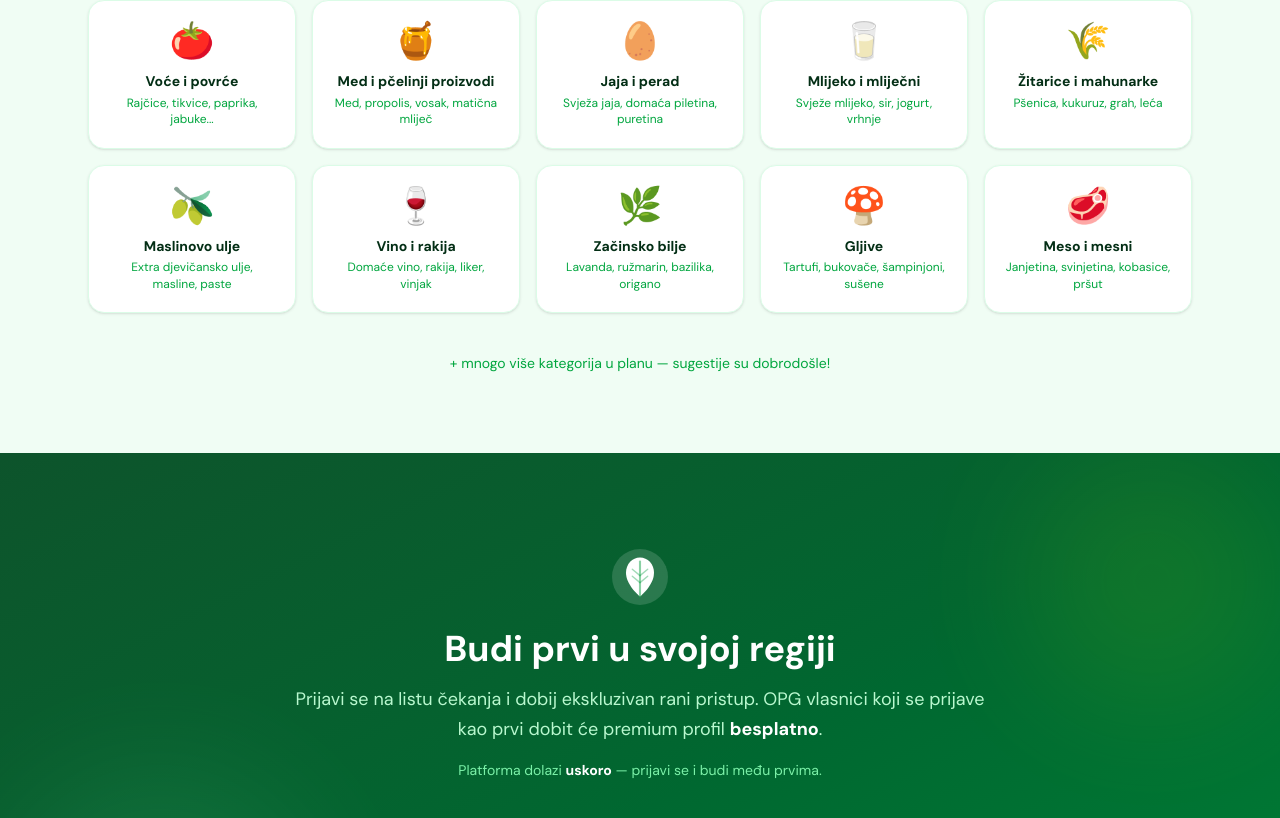
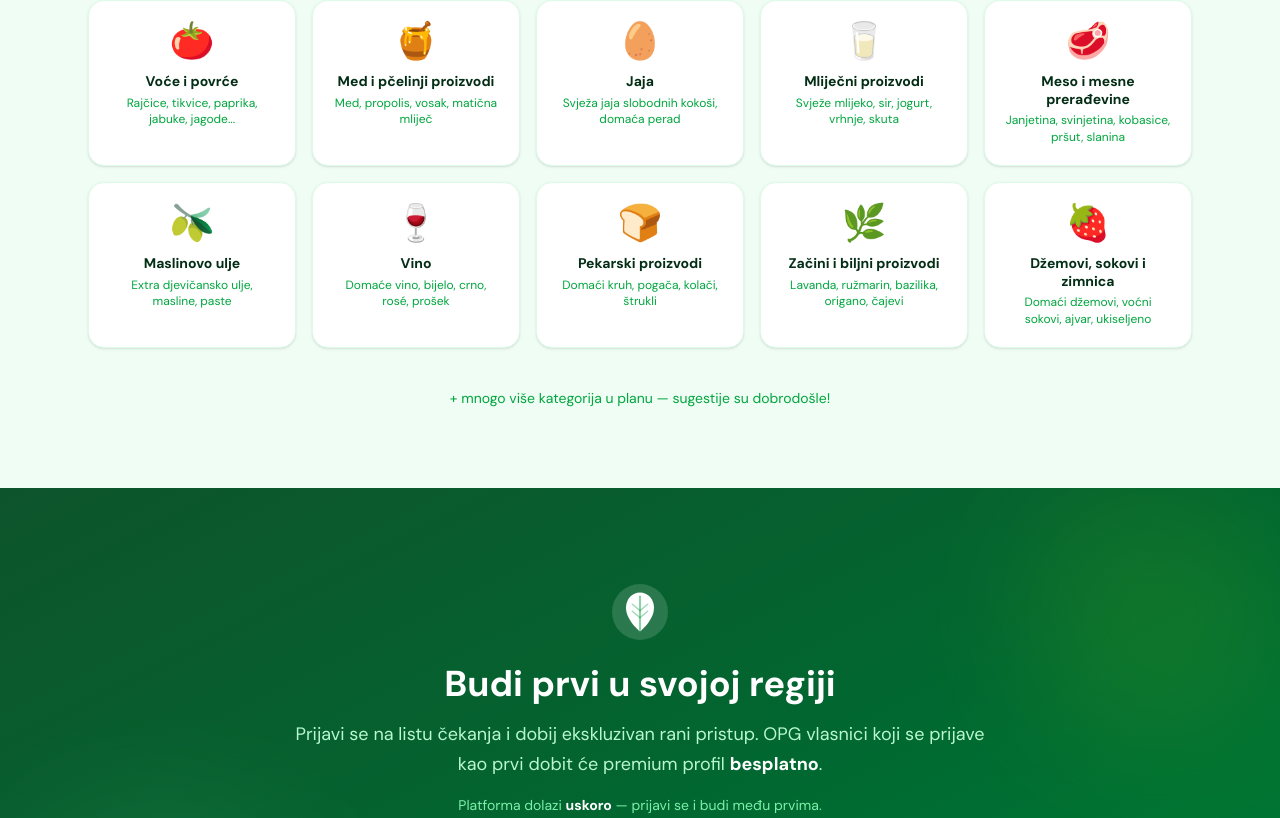
Before and after one commit to rtomic20/OPG-app-web, a React (Vite) app: page / in a window 1280 px wide. Shown: the part 3595-4413 px from the top of the page. Built offline with nearby package versions, Linux system fonts and the light colour scheme; no server answers.

Commit message:
fix: update categories to match DB names, replace Gljive with Džemovi/zimnica

```diff
--- a/src/components/Categories.tsx
+++ b/src/components/Categories.tsx
@@ -1,16 +1,16 @@
 import { useEffect, useRef, useState } from 'react'
 
 const categories = [
-  { icon: '🍅', name: 'Voće i povrće', desc: 'Rajčice, tikvice, paprika, jabuke...' },
+  { icon: '🍅', name: 'Voće i povrće', desc: 'Rajčice, tikvice, paprika, jabuke, jagode...' },
   { icon: '🍯', name: 'Med i pčelinji proizvodi', desc: 'Med, propolis, vosak, matična mliječ' },
-  { icon: '🥚', name: 'Jaja i perad', desc: 'Svježa jaja, domaća piletina, puretina' },
-  { icon: '🥛', name: 'Mlijeko i mliječni', desc: 'Svježe mlijeko, sir, jogurt, vrhnje' },
-  { icon: '🌾', name: 'Žitarice i mahunarke', desc: 'Pšenica, kukuruz, grah, leća' },
+  { icon: '🥚', name: 'Jaja', desc: 'Svježa jaja slobodnih kokoši, domaća perad' },
+  { icon: '🥛', name: 'Mliječni proizvodi', desc: 'Svježe mlijeko, sir, jogurt, vrhnje, skuta' },
+  { icon: '🥩', name: 'Meso i mesne prerađevine', desc: 'Janjetina, svinjetina, kobasice, pršut, slanina' },
   { icon: '🫒', name: 'Maslinovo ulje', desc: 'Extra djevičansko ulje, masline, paste' },
-  { icon: '🍷', name: 'Vino i rakija', desc: 'Domaće vino, rakija, liker, vinjak' },
-  { icon: '🌿', name: 'Začinsko bilje', desc: 'Lavanda, ružmarin, bazilika, origano' },
-  { icon: '🍄', name: 'Gljive', desc: 'Tartufi, bukovače, šampinjoni, sušene' },
-  { icon: '🥩', name: 'Meso i mesni', desc: 'Janjetina, svinjetina, kobasice, pršut' },
+  { icon: '🍷', name: 'Vino', desc: 'Domaće vino, bijelo, crno, rosé, prošek' },
+  { icon: '🍞', name: 'Pekarski proizvodi', desc: 'Domaći kruh, pogača, kolači, štrukli' },
+  { icon: '🌿', name: 'Začini i biljni proizvodi', desc: 'Lavanda, ružmarin, bazilika, origano, čajevi' },
+  { icon: '🍓', name: 'Džemovi, sokovi i zimnica', desc: 'Domaći džemovi, voćni sokovi, ajvar, ukiseljeno' },
 ]
 
 export default function Categories() {
```
